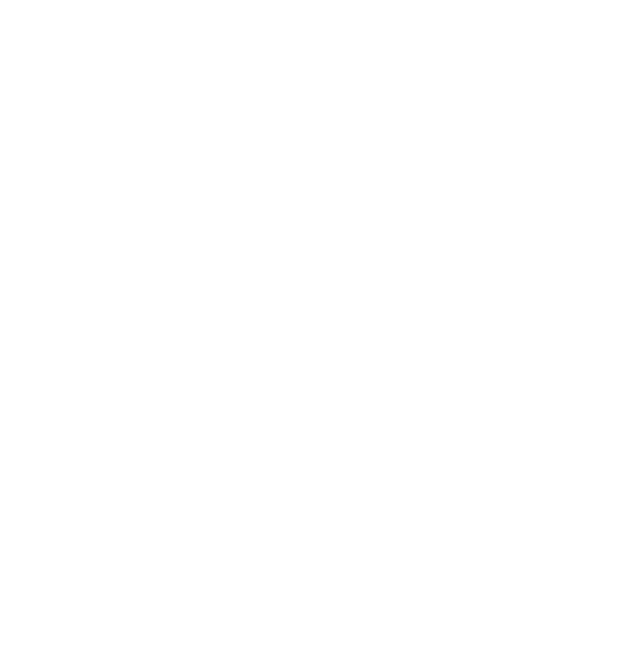
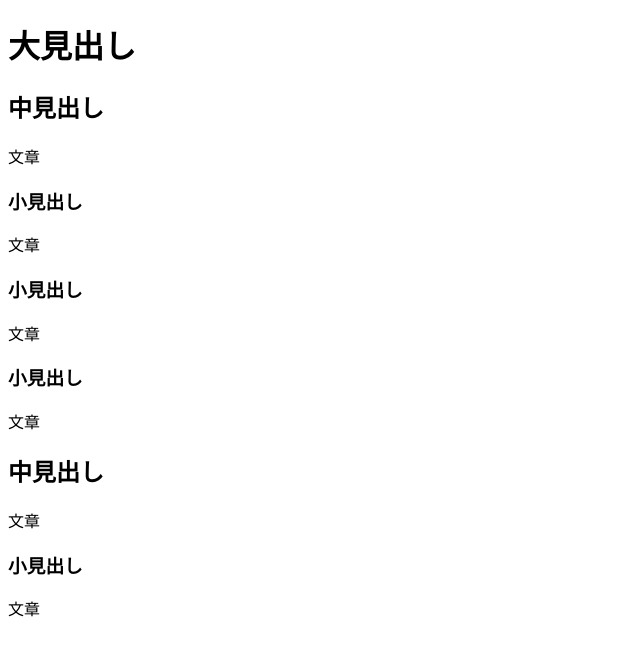
Before and after one commit to hideyoshi189/samplegit, a plain HTML site: page html-practice/new.html in a window 1280 px wide. Shown: the whole page, without its empty margins (0-640 px from the left). Drawn offline with Linux system fonts and the light colour scheme.

Commit message:
見出しと文章課題を修正しました

```diff
--- a/html-practice/new.html
+++ b/html-practice/new.html
@@ -6,24 +6,24 @@
     <title>見出しと文章</title>
 </head>
 <body>
-    <h1><!-- ⼤⾒出し --></h1>
+    <h1>⼤⾒出し</h1>
 
-    <h2><!-- 中⾒出し --></h2>
-    <p><!-- ⽂章 --></p>
+    <h2>中⾒出し</h2>
+    <p>⽂章</p>
 
-    <h3><!-- ⼩⾒出し --></h3>
-    <p><!-- ⽂章 --></p>
+    <h3>⼩⾒出し</h3>
+    <p>⽂章</p>
 
-    <h3><!-- ⼩⾒出し --></h3>
-    <p><!-- ⽂章 --></p>
+    <h3>⼩⾒出し</h3>
+    <p>⽂章</p>
 
-    <h3><!-- ⼩⾒出し --></h3>
-    <p><!-- ⽂章 --></p>
+    <h3>⼩⾒出し</h3>
+    <p>⽂章</p>
 
-    <h2><!-- 中⾒出し --></h2>
-    <p><!-- ⽂章 --></p>
+    <h2>中⾒出し</h2>
+    <p>⽂章</p>
 
-    <h3><!-- ⼩⾒出し --></h3>
-    <p><!-- ⽂章 --></p>
+    <h3>⼩⾒出し</h3>
+    <p>⽂章</p>
 </body>
 </html>
```
